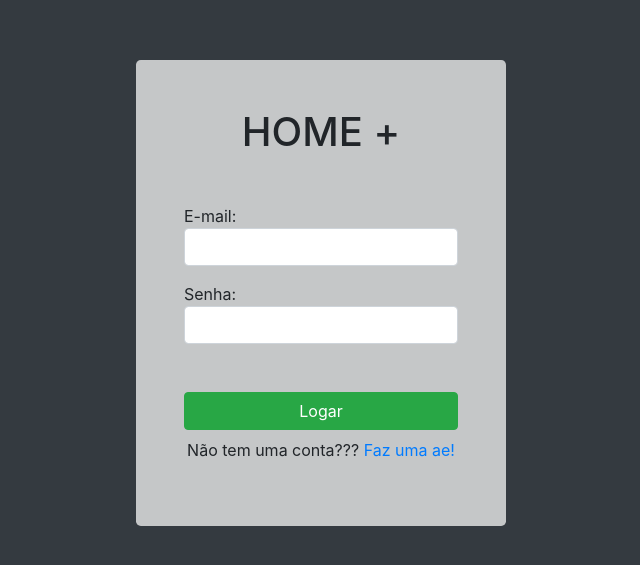
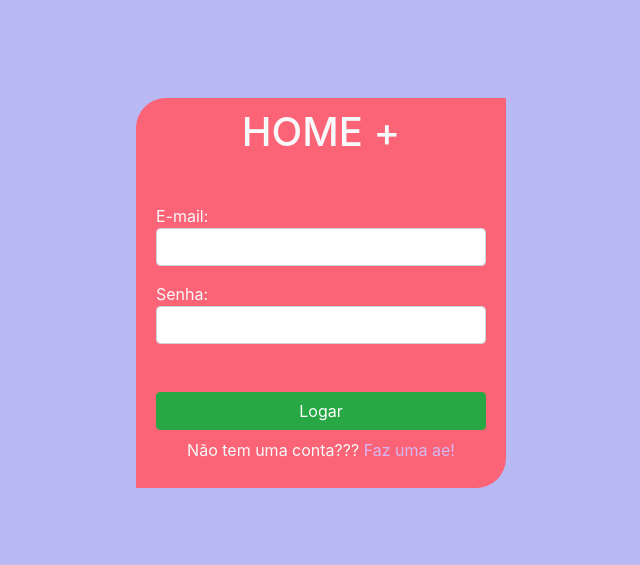
Before and after one commit to RAYSAFIGUEIREDO/ProjetoIntegrador-Front, an Angular app: page /#/login in a window 1280 px wide. Shown: the part 107-672 px from the top of the page, without its empty margins (304-944 px from the left). Built offline with nearby package versions, Linux system fonts and the light colour scheme.

Commit message:
Alterações no forms cadastro

```diff
--- a/src/app/cadastro/cadastro.component.css
+++ b/src/app/cadastro/cadastro.component.css
@@ -1,3 +1,16 @@
 .bg-teste{
     background-color: rgba(255, 255, 255, 0.712);
 }
+
+.p-p{
+    /* padding-top: 200px; */
+    padding-top: 20%;
+    padding-bottom: 3.5%;
+    /* padding-bottom: 30px; */
+}
+
+.card1 {
+    background-color: #FB6376;
+    border-radius: 30px 0 30px 0;
+    padding: 10px 20px 10px 20px;
+}
--- a/src/app/cadastro/cadastro.component.html
+++ b/src/app/cadastro/cadastro.component.html
@@ -1,46 +1,56 @@
-<div class="container-fluid vh-100 bg-dark d-flex align-items-center justify-content-center">
+<div class="container-fluid vw-100 vh-100 d-flex justify-content-center align-items-center">
+
     <div class="container">
-    <div class="row w-100 d-flex justify-content-center">
-        <div class="col-md-5 bg-teste py-3 px-5 rounded-lg">
-            <form>
-                <h1 class="text-center mb-4">Faça seu cadastro</h1>
-                <div class="form-group">
 
-                        <label for="inputUsuario" class="mb-0">Nome de usuário:</label>
-                        <input [(ngModel)]="usuario.nome" type="text" class="form-control" id="inputUsuario" name="nome">
+        <div class="row w-100 d-flex justify-content-center text-light">
+            <div class="col-md-6">
+                <div class="card1">
+                    <h1 class="text-center mb-3">Cadastre-se</h1>
+                    <div class="form-group">
 
-                        <label for="inputEmail" class="mt-3 mb-0">E-mail:</label>
-                        <input [(ngModel)]="usuario.usuario" type="email" class="form-control" id="inputEmail" name="email">
+                        <label style="margin: 0;" for="inputUsuario">Nome</label>
+                        <input [(ngModel)]="usuario.nome" class="form-control mb-2 form-control-sm" placeholder="Digite seu nome de usuario" type="text" id="inputUsuario" name="nome">
 
-                        <label for="inputFoto" class="mt-3 mb-0">Link de foto de perfil:</label>
-                        <input [(ngModel)]="usuario.foto" type="text" class="form-control" id="inputFoto" name="foto">
+                        <label style="margin: 0;" for="inputEmail">E-mail</label>
+                        <input [(ngModel)]="usuario.usuario" class="form-control mb-2 form-control-sm" placeholder="Digite seu e-mail" type="text" id="inputEmail" name="email">
 
+                        <label style="margin: 0;" for="inputFoto">Foto</label>
+                        <input [(ngModel)]="usuario.foto" class="form-control mb-2 form-control-sm" placeholder="Link da foto do perfil" type="text" id="inputFoto" name="foto">
 
+                        <label style="margin: 0;" for="selectPronome">Pronome</label>
+                        <select class="custom-select custom-select-sm mb-2" name="pronome" id="selectPronome" (change)="pronomeUser($event)">
+                            <option selected disabled value="">Escolha seu pronome</option>
+                            <option value="ele/dele">Ele/dele</option>
+                            <option value="ela/dela">Ela/dela</option>
+                            <option value="elu/delu">Elu/delu</option>
+                            <option value="outros">Outros</option>
+                        </select>
 
-                        <label for="inputPronome" class="mt-3 mb-0">Pronome:</label>
-                        <input [(ngModel)]="usuario.pronome" type="text" class="form-control" id="inputPronome" name="pronome">
+                        <label style="margin: 0;" for="inputSenha">Senha</label>
+                        <input (input)='confirmSenha($event)' class="form-control mb-2 form-control-sm" placeholder="Digite sua senha" type="text" id="inputSenha"
+                        name="senha">
 
-                        <label for="senha" class="mt-3 mb-0">Senha:</label>
-                        <input (input)='confirmSenha($event)' class="form-control" type="password" name="senha" id="senha" placeholder="Sua senha">
+                        <label style="margin: 0;" for="inputConfirmSenha">Confiramar Senha</label>
+                        <input [(ngModel)]="usuario.senha" class="form-control mb-2 form-control-sm" placeholder="Confirme sua senha" type="text" id="inputConfirmSenha"
+                        name="confirmSenha">
 
-                        <label for="confirmSenha" class="mt-3 mb-0">Confirme a senha:</label>
-                        <input [(ngModel)]="usuario.senha" class="form-control" type="password" name="confirmSenha" id="confirmSenha" placeholder="Confirme sua senha">
-
-                        <label for="selectMenu" class="mt-3 mb-0">Tipo de usuário:</label>
-                        <select class="custom-select custom-select-md mb-3" id="selectMenu" (change)="tipoUser($event)">
-                            <option selected disabled>Selecione uma opção</option>
-                            <option value="1">Padrão</option>
-                            <option value="2">Administrador</option>
+                        <label style="margin: 0;" for="selectTipoUser">Tipo de usuario</label>
+                        <select class="custom-select custom-select-sm mb-2" name="tipoUser" id="selectTipoUser" (change)="tipoUser($event)">
+                            <option selected disabled value="">Escolha um tipo de usuario</option>
+                            <option value="normal">Padrão</option>
+                            <option value="adm">Administrador</option>
                         </select>
 
 
-                    <div class="d-flex justify-content-around">
-                        <button routerLink="/login" class="btn btn-danger mt-4">Cancelar</button>
-                        <button class="btn btn-success mt-4" (click)="cadastrar()">Cadastrar</button>
+                        <div class="d-flex justify-content-around">
+                            <button routerLink="/login" class="btn btn-danger mt-4 w-25">Cancelar</button>
+                            <button class="btn btn-success mt-4 w-25" (click)="cadastrar()">Cadastrar</button>
+
+                        </div>
                     </div>
+
                 </div>
-            </form>
+            </div>
+
         </div>
     </div>
-</div>
-</div>
--- a/src/app/cadastro/cadastro.component.ts
+++ b/src/app/cadastro/cadastro.component.ts
@@ -13,6 +13,7 @@ export class CadastroComponent implements OnInit {
   usuario: Usuario = new Usuario()
   confirmarSenha: string
   tipoUsuario: string
+  pronomeUsuario: string
 
   constructor(
 
@@ -28,22 +29,34 @@ confirmSenha(event: any) {
   this.confirmarSenha = event.target.value
 }
 
+pronomeUser(event: any){
+  this.pronomeUsuario = event.target.value
+}
+
 tipoUser(event: any){
   this.tipoUsuario = event.target.value
 }
 
 cadastrar() {
   this.usuario.tipo = this.tipoUsuario
+  this.usuario.pronome = this.pronomeUsuario
 
   if(this.usuario.senha != this.confirmarSenha){
     alert("As senhas estão incorretas! ⛔")
 
   } else {
-    this.authService.cadastrar(this.usuario).subscribe((resp: Usuario) => {
+    this.authService.cadastrar(this.usuario).subscribe({
+      next: (resp: Usuario) => {
       this.usuario = resp
       this.router.navigate(['/login'])
       alert("Usuario cadastrado com sucesso! ✅")
-    })
+    },
+    error: erro =>{
+      if(erro.status == 500){
+        alert("Favor preencher os campos")
+      }
+    },
+  })
   }
 }
 }
--- a/src/app/login/login.component.css
+++ b/src/app/login/login.component.css
@@ -1,3 +1,13 @@
 .bg-teste{
     background-color: rgba(255, 255, 255, 0.712);
 }
+
+.card1 {
+    background-color: #FB6376;
+    border-radius: 30px 0 30px 0;
+    padding: 10px 20px 10px 20px;
+}
+
+a {
+    color: #D7B8F3;
+}
--- a/src/app/login/login.component.html
+++ b/src/app/login/login.component.html
@@ -1,7 +1,7 @@
-<div class="container-fluid vh-100 bg-dark d-flex align-items-center justify-content-center">
+<div class="container-fluid vh-100 d-flex align-items-center justify-content-center">
     <div class="container">
     <div class="row w-100 d-flex justify-content-center">
-        <div class="col-md-4  bg-teste p-5 rounded-lg">
+        <div class="col-md-4  card1 text-light">
             <form>
                 <h1 class="text-center mb-5">HOME +</h1>
                 <div class="form-group">
--- a/src/styles.css
+++ b/src/styles.css
@@ -1 +1,3 @@
-/* You can add global styles to this file, and also import other style files */
+body {
+    background-color: #B8B8F3 !important;
+}
```
